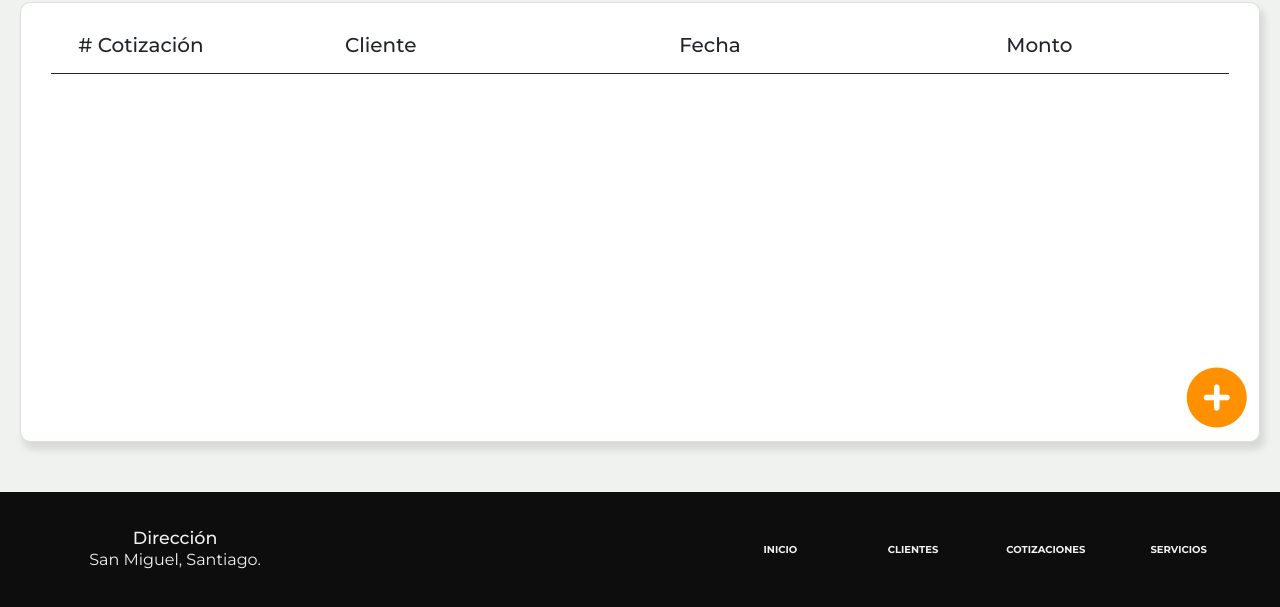
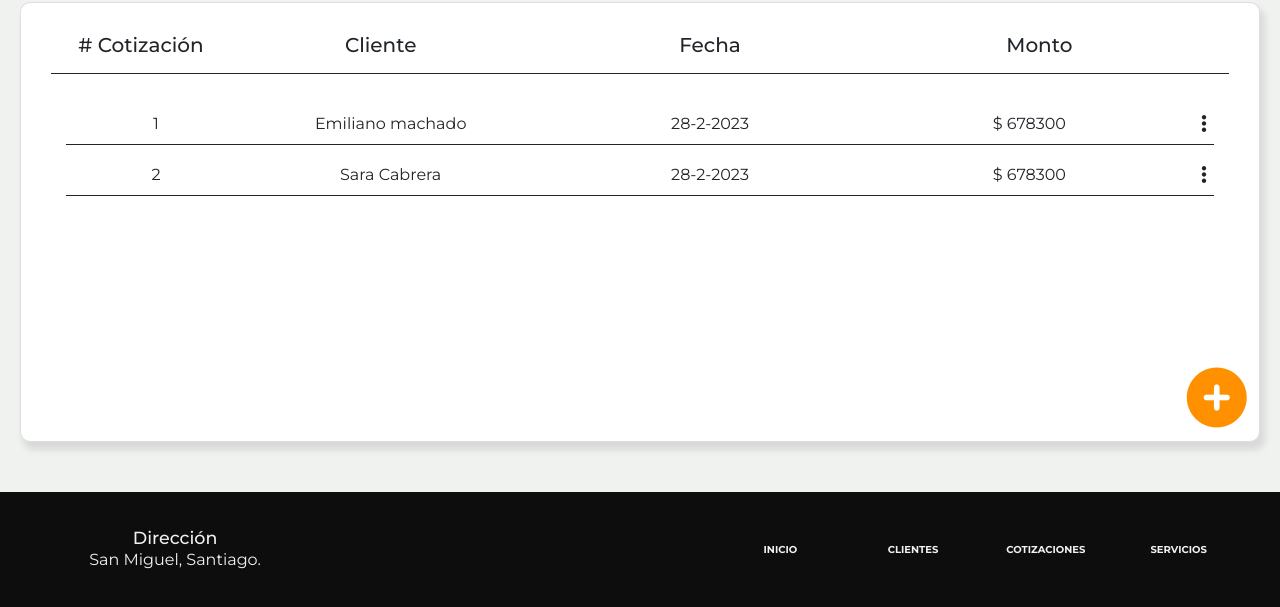
Before and after one commit to Needforock2/JS-3ra-Entrega-Proyecto-Daniel-Machado, a website: page index.html in a window 1280 px wide. Shown: the part 216-823 px from the top of the page. Drawn offline with nearby package versions, Linux system fonts and the light colour scheme; the site is published under a folder, as on GitHub Pages, so addresses that start at the root find nothing.

Commit message:
bug gh pages

```diff
--- a/index.html
+++ b/index.html
@@ -157,7 +157,7 @@
         <script src="https://code.jquery.com/jquery-3.2.1.slim.min.js" integrity="sha384-KJ3o2DKtIkvYIK3UENzmM7KCkRr/rE9/Qpg6aAZGJwFDMVNA/GpGFF93hXpG5KkN" crossorigin="anonymous"></script>
         <script src="https://cdn.jsdelivr.net/npm/popper.js@1.12.9/dist/umd/popper.min.js" integrity="sha384-ApNbgh9B+Y1QKtv3Rn7W3mgPxhU9K/ScQsAP7hUibX39j7fakFPskvXusvfa0b4Q" crossorigin="anonymous"></script>
         <script src="https://cdn.jsdelivr.net/npm/bootstrap@4.0.0/dist/js/bootstrap.min.js" integrity="sha384-JZR6Spejh4U02d8jOt6vLEHfe/JQGiRRSQQxSfFWpi1MquVdAyjUar5+76PVCmYl" crossorigin="anonymous"></script>
-        <script src="/js/main.js" type="text/javascript"></script>
+        <script src="js/main.js" type="text/javascript"></script>
         <!-- <script src="./assets/js/pruebas.js"></script> -->
     </body>
 </html>
```
Also changed, not shown: package.json (+5 -5 lines).
